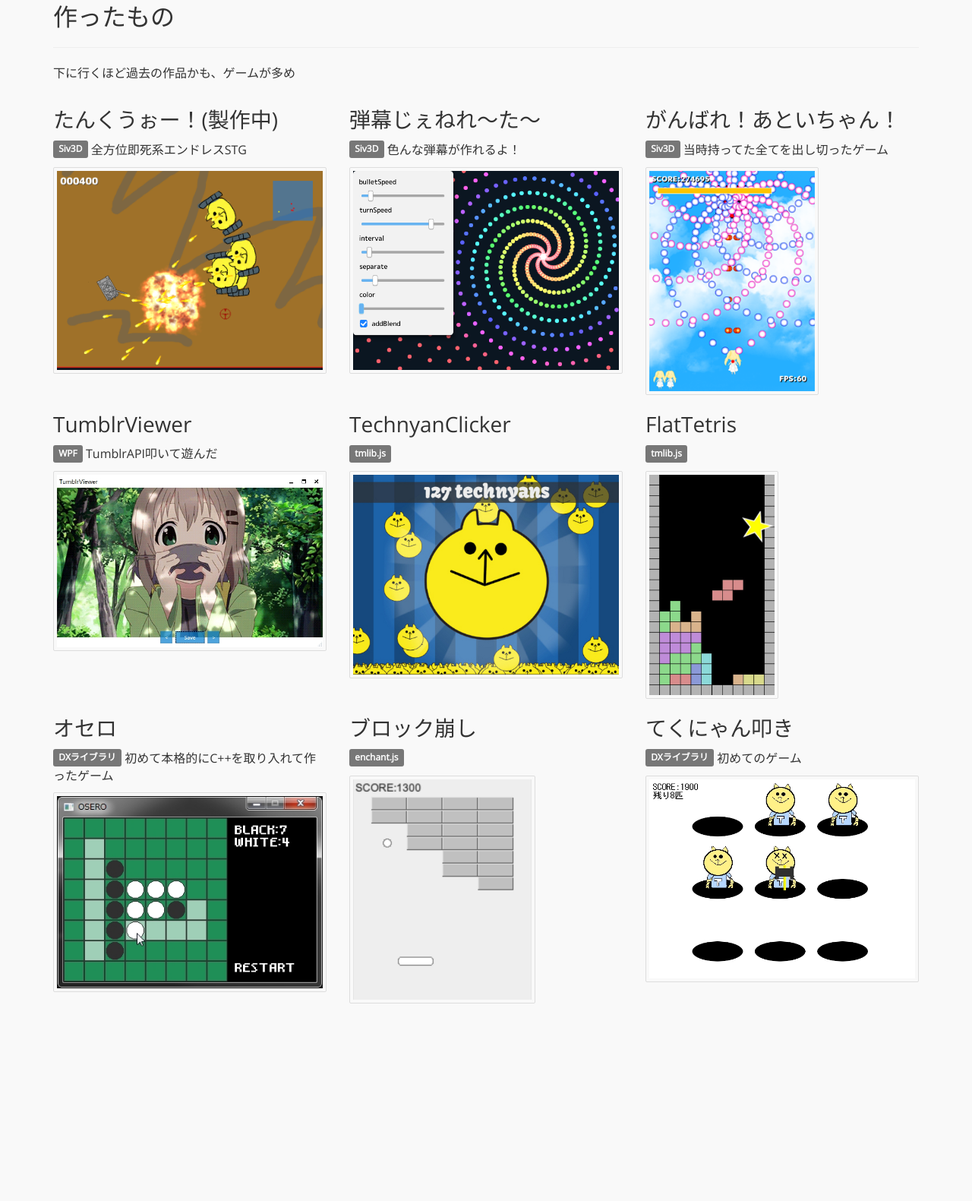
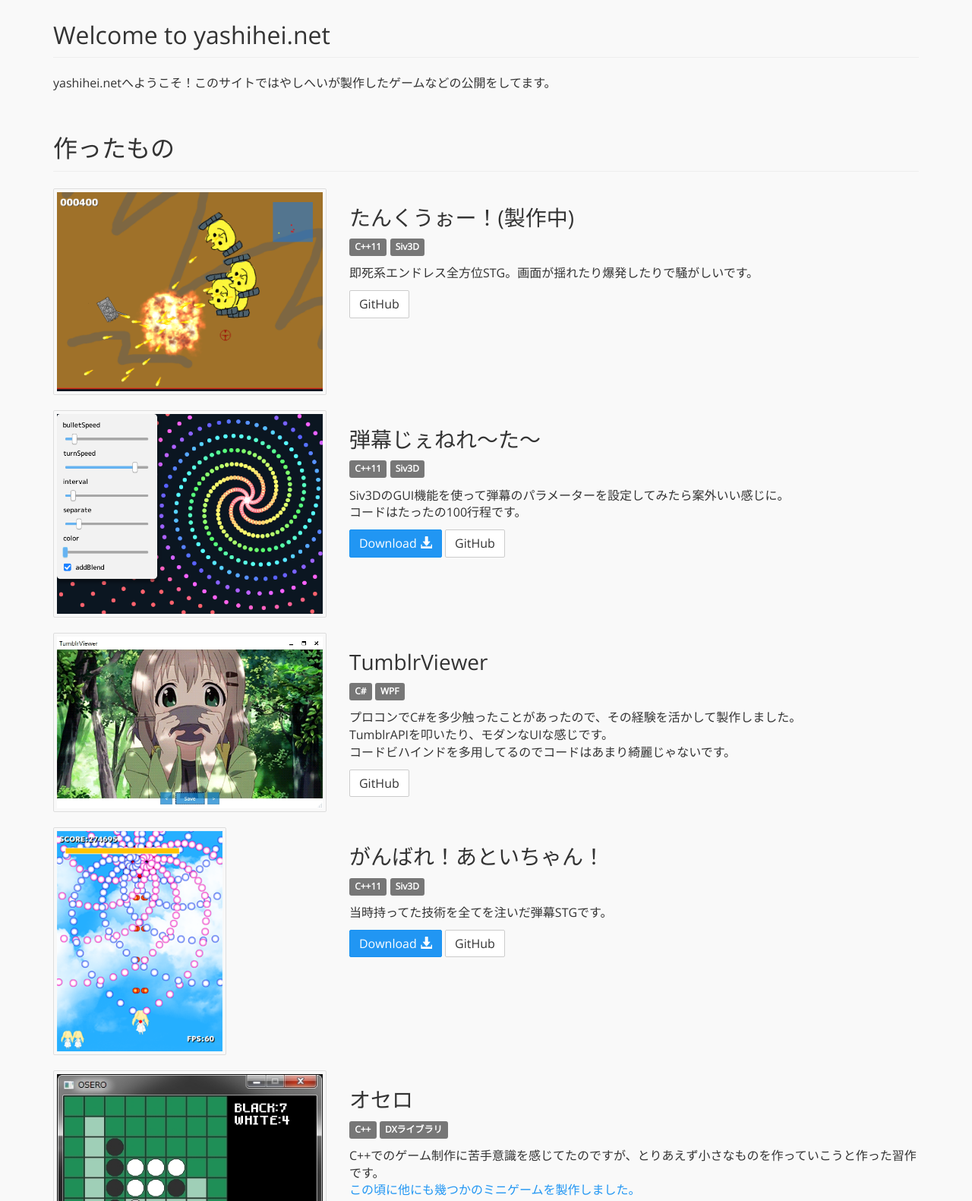
Before and after one commit to yashihei/yashihei.github.com, a plain HTML site: page index.html in a window 1280 px wide. Shown: the part 121-1702 px from the top of the page at 76% size. Before the commit the page ends 1442 px from the top, so only its background shows below. Drawn offline with nearby package versions, Linux system fonts and the light colour scheme.

Commit message:
Modify layout

```diff
--- a/index.html
+++ b/index.html
@@ -10,8 +10,9 @@
   <!-- Bootstrap -->
   <link href="css/bootstrap.min.css" rel="stylesheet">
   <style type="text/css">
-  body { padding-top: 80px; }
+  .product { margin-bottom: 20px; }
   .img-thumbnail { max-height: 300px; }
+  footer { margin-top: 50px ; padding: 50px 0px; background-color: #222; color: #fff; }
   </style>
 
   <!-- HTML5 shim and Respond.js for IE8 support of HTML5 elements and media queries -->
@@ -23,13 +24,12 @@
 </head>
 
 <body>
-<nav class="navbar navbar-inverse navbar-fixed-top">
+<nav class="navbar navbar-inverse">
   <div class="container">
     <div class="navbar-header">
       <a href="/" class="navbar-brand">yashihei.net(予定)</a>
     </div>
     <ul class="nav navbar-nav">
-      <li><a href="#product"></a></li>
     </ul>
   </div>
 </nav>
@@ -38,62 +38,126 @@
 
   <div class="row">
     <div class="col-md-12">
-      <div class="page-header">
-        <h1 id="product">作ったもの</h1>
-      </div>
-      <p>下に行くほど過去の作品かも、ゲームが多め</p>
+      <h1 id="product" class="page-header">Welcome to yashihei.net</h1>
+      <p>yashihei.netへようこそ！このサイトではやしへいが製作したゲームなどの公開をしてます。</p>
     </div>
   </div>
 
   <div class="row">
+    <div class="col-md-12">
+      <h1 id="product" class="page-header">作ったもの</h1>
+    </div>
+  </div>
+
+  <div class="row product">
     <div class="col-md-4">
-      <h2>たんくうぉー！(製作中)</h2>
-      <p><span class="label label-default">Siv3D</span> 全方位即死系エンドレスSTG</p>
       <img src="./img/tankwar.png" alt="" class="img-thumbnail">
     </div>
+    <div class="col-md-8">
+      <h2>たんくうぉー！(製作中)</h2>
+      <p><span class="label label-default">C++11</span> <span class="label label-default">Siv3D</span></p>
+      <p>即死系エンドレス全方位STG。画面が揺れたり爆発したりで騒がしいです。</p>
+      <a class="btn btn-default" href="https://github.com/yashihei/TANK" role="button">GitHub</a>
+    </div>
+  </div>
+  <div class="row product">
     <div class="col-md-4">
-      <h2>弾幕じぇねれ～た～</h2>
-      <p><span class="label label-default">Siv3D</span> 色んな弾幕が作れるよ！</p>
       <img src="./img/danmaku.png" alt="" class="img-thumbnail">
     </div>
+    <div class="col-md-8">
+      <h2>弾幕じぇねれ～た～</h2>
+      <p><span class="label label-default">C++11</span> <span class="label label-default">Siv3D</span></p>
+      <p>
+        Siv3DのGUI機能を使って弾幕のパラメーターを設定してみたら案外いい感じに。<br>
+        コードはたったの100行程です。
+      </p>
+      <a class="btn btn-primary" href="https://www.dropbox.com/s/8y26146bnu99xsn/danmaku_generator.zip?dl=1" role="button">Download <i class="glyphicon glyphicon-download-alt"></i></a>
+      <a class="btn btn-default" href="https://gist.github.com/yashihei/aad13278d4a1ae8d8800" role="button">GitHub</a>
+    </div>
+  </div>
+  <div class="row product">
     <div class="col-md-4">
-      <h2>がんばれ！あといちゃん！</h2>
-      <p><span class="label label-default">Siv3D</span> 当時持ってた全てを出し切ったゲーム</p>
+      <img src="./img/tumblr_viewer.jpg" alt="" class="img-thumbnail">
+    </div>
+    <div class="col-md-8">
+      <h2>TumblrViewer</h2>
+      <p><span class="label label-default">C#</span> <span class="label label-default">WPF</span></p>
+      <p>
+        プロコンでC#を多少触ったことがあったので、その経験を活かして製作しました。<br>
+        TumblrAPIを叩いたり、モダンなUIな感じです。<br>
+        コードビハインドを多用してるのでコードはあまり綺麗じゃないです。
+      </p>
+      <a class="btn btn-default" href="https://github.com/yashihei/TumblrViewer" role="button">GitHub</a>
+    </div>
+  </div>
+  <div class="row product">
+    <div class="col-md-4">
       <img src="./img/atoichan.png" alt="" class="img-thumbnail">
     </div>
+    <div class="col-md-8">
+      <h2>がんばれ！あといちゃん！</h2>
+      <p><span class="label label-default">C++11</span> <span class="label label-default">Siv3D</span></p>
+      <p>当時持ってた技術を全てを注いだ弾幕STGです。</p>
+      <a class="btn btn-primary" href="https://www.dropbox.com/s/jh3ttlag6d6mj7i/GANBARE_ATOICHAN.zip?dl=1" role="button">Download <i class="glyphicon glyphicon-download-alt"></i></a>
+      <a class="btn btn-default" href="https://github.com/yashihei/GANBARE_ATOICHAN" role="button">GitHub</a>
+    </div>
   </div>
-  <div class="row">
+  <div class="row product">
     <div class="col-md-4">
-      <h2>TumblrViewer</h2>
-      <p><span class="label label-default">WPF</span> TumblrAPI叩いて遊んだ</p>
-      <img src="./img/tumblr_viewer.jpg" alt="" class="img-thumbnail">
+      <img src="./img/osero.jpg" alt="" class="img-thumbnail">
     </div>
+    <div class="col-md-8">
+      <h2>オセロ</h2>
+      <p><span class="label label-default">C++</span> <span class="label label-default">DXライブラリ</span></p>
+      <p>
+        C++でのゲーム制作に苦手意識を感じてたのですが、とりあえず小さなものを作っていこうと作った習作です。<br>
+        <a href="http://yashihei.hatenablog.com/entry/2014/01/28/232134">この頃に他にも幾つかのミニゲームを製作しました。</a>
+      </p>
+      <a class="btn btn-primary" href="https://www.dropbox.com/s/6ulghkee6fva07r/OSERO.zip?dl=1" role="button">Download <i class="glyphicon glyphicon-download-alt"></i></a>
+      <a class="btn btn-default" href="https://github.com/yashihei/OSERO" role="button">GitHub</a>
+    </div>
+  </div>
+  <div class="row product">
     <div class="col-md-4">
-      <h2>TechnyanClicker</h2>
-      <p><span class="label label-default">tmlib.js</span> </p>
       <img src="./img/clicker.jpg" alt="" class="img-thumbnail">
     </div>
+    <div class="col-md-8">
+      <h2>TechnyanClicker</h2>
+      <p><span class="label label-default">JavaScript</span> <span class="label label-default">tmlib.js</span></p>
+      <p>
+        当時流行ってたCookieClickerのパロディゲーです。<br>
+        実はてくにゃんが床に溜まるのはバグだったのですが、面白かったのでそのままにしてます。
+      </p>
+      <a class="btn btn-primary" href="./technyan_clicker" role="button">Play <i class="glyphicon glyphicon-play"></i></a>
+      <a class="btn btn-default" href="https://github.com/yashihei/technyan_clicker" role="button">GitHub</a>
+    </div>
+  </div>
+  <div class="row product">
     <div class="col-md-4">
-      <h2>FlatTetris</h2>
-      <p><span class="label label-default">tmlib.js</span></p>
       <img src="./img/tetris.jpg" alt="" class="img-thumbnail">
     </div>
+    <div class="col-md-8">
+      <h2>FlatTetris</h2>
+      <p><span class="label label-default">JavaScript</span> <span class="label label-default">tmlib.js</span></p>
+      <p>
+        本当にただのテトリスなのですが、よりにもよってJavaScriptで書いたのでかなりの難産だった記憶があります。<br>
+        tmlib.js自体はとても便利で扱い易いライブラリです。
+      </p>
+      <a class="btn btn-primary" href="./flat_tetris" role="button">Play <i class="glyphicon glyphicon-play"></i></a>
+      <a class="btn btn-default" href="https://github.com/yashihei/flat_tetris" role="button">GitHub</a>
+    </div>
   </div>
-  <div class="row">
+  <div class="row product">
     <div class="col-md-4">
-      <h2>オセロ</h2>
-      <p><span class="label label-default">DXライブラリ</span> 初めて本格的にC++を取り入れて作ったゲーム</p>
-      <img src="./img/osero.jpg" alt="" class="img-thumbnail">
+      <img src="./img/tataki.jpg" alt="" class="img-thumbnail">
     </div>
-    <div class="col-md-4">
-      <h2>ブロック崩し</h2>
-      <p><span class="label label-default">enchant.js</span></p>
-      <img src="./img/block.jpg" alt="" class="img-thumbnail">
-    </div>
-    <div class="col-md-4">
+    <div class="col-md-8">
       <h2>てくにゃん叩き</h2>
-      <p><span class="label label-default">DXライブラリ</span> 初めてのゲーム</p>
-      <img src="./img/tataki.jpg" alt="" class="img-thumbnail">
+      <p><span class="label label-default">DXライブラリ</span></p>
+      <p>
+        初めて完成させたゲームです。元々弥生祭に弾幕STGを作って展示しようと思っていたのですが、時間も技術力も圧倒的に足りないことが分かり、急遽何でもいいからゲームを完成させることを目標に製作しました。<br>
+        <!-- 流石にこの時書いたコードは魔界過ぎるので公開は出来ないです…、実行ファイルも何をするか分かったものではないので非公開です。-->
+      </p>
     </div>
   </div>
 
@@ -101,6 +165,7 @@
 
 <footer>
   <div class="container">
+    <p class="text-center">© 2015 yashihei</p>
   </div>
 </footer>
 
```
